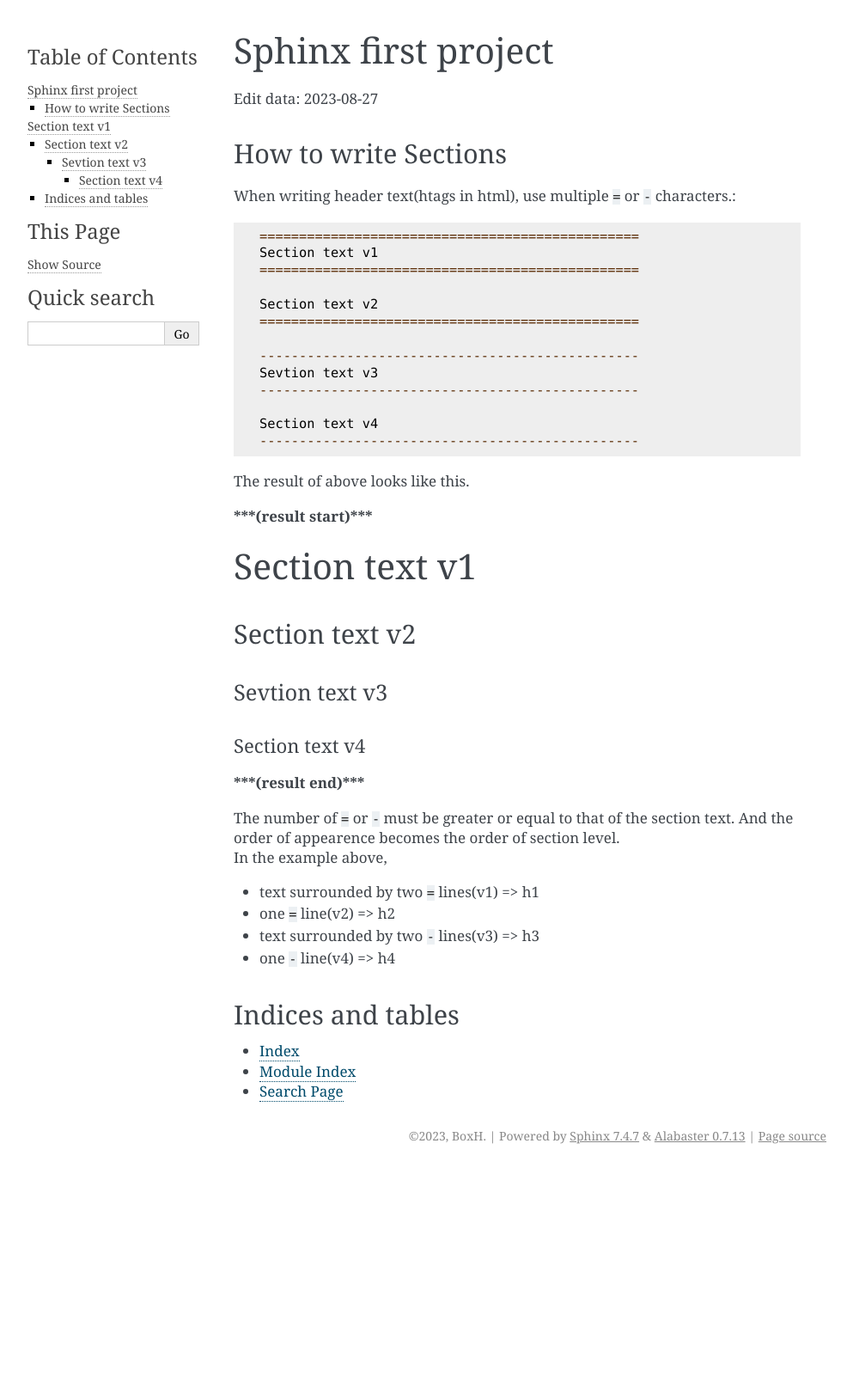
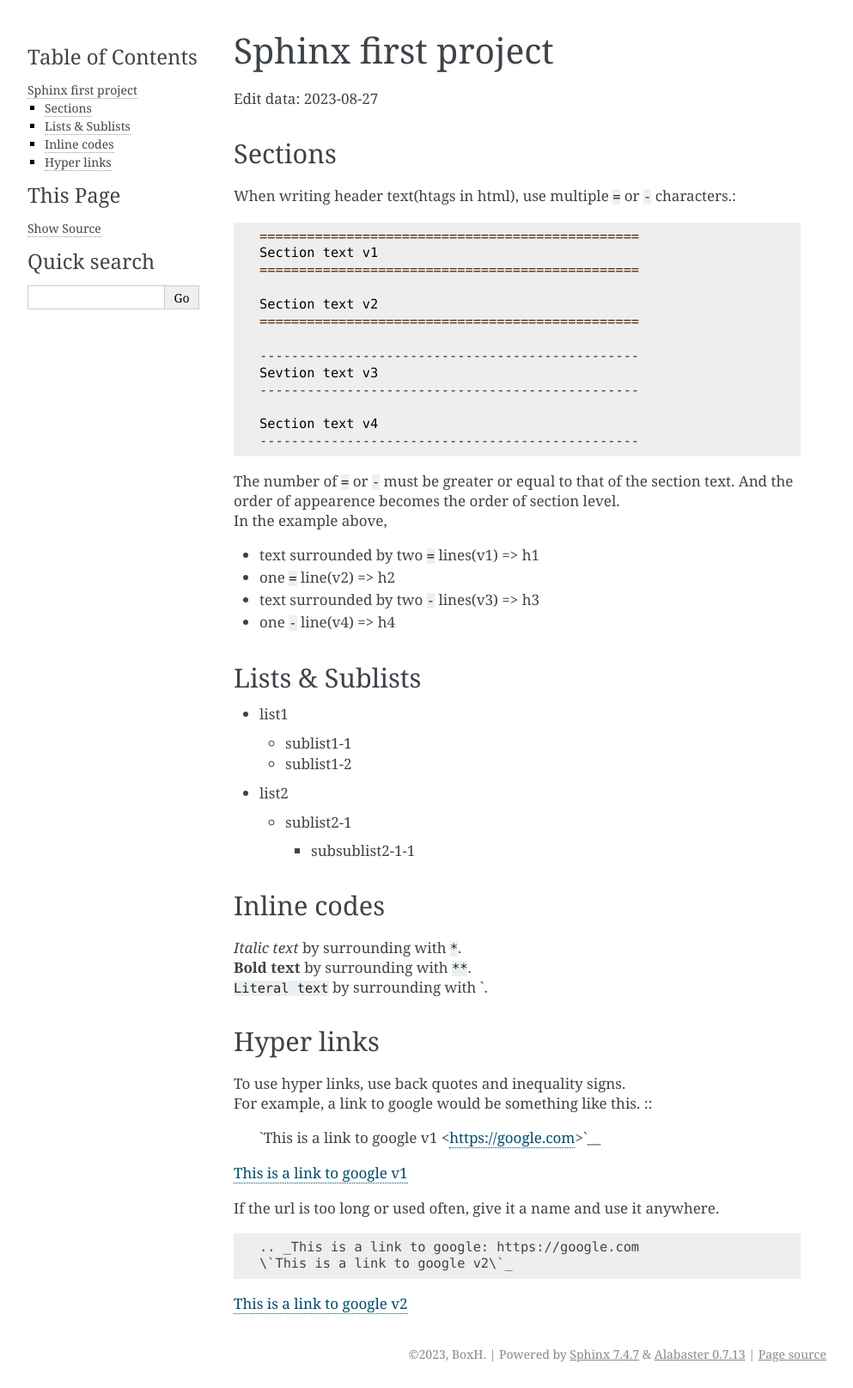
Before and after one commit to GormSH/sphinx-prac, a Sphinx documentation site: the page built from minutes/source/index.rst, in a window 1280 px wide. Shown: the whole page at 86% size, without its empty margins (148-1141 px from the left). Built offline with Sphinx 7.4.7, drawn with Linux system fonts in a browser that asks for light colours; before the commit the page ends 1361 px from its top, so only the background shows below that.

Commit message:
update: ch3

```diff
--- a/minutes/source/index.rst
+++ b/minutes/source/index.rst
@@ -13,7 +13,7 @@ Edit data: 2023-08-27
    :maxdepth: 2
    :caption: Contents:
 
-How to write Sections
+Sections
 ================================================
 
 When writing header text(htags in html), use multiple ``=`` or ``-`` characters.::
@@ -32,26 +32,6 @@ When writing header text(htags in html), use multiple ``=`` or ``-`` characters.
    Section text v4
    ------------------------------------------------
 
-The result of above looks like this.
-
-*****(result start)*****
-
-================================================
-Section text v1
-================================================
-
-Section text v2
-================================================
-
-------------------------------------------------
-Sevtion text v3
-------------------------------------------------
-
-Section text v4
-------------------------------------------------
-
-*****(result end)*****
-
 | The number of ``=`` or ``-`` must be greater or equal to that of the section text.
   And the order of appearence becomes the order of section level.
 | In the example above,
@@ -61,9 +41,44 @@ Section text v4
 * text surrounded by two ``-`` lines(v3) => h3
 * one ``-`` line(v4) => h4
 
-Indices and tables
-==================
+Lists & Sublists
+================================================
 
-* :ref:`genindex`
-* :ref:`modindex`
-* :ref:`search`
+.. list and sublist
+
+* list1
+
+  * sublist1-1
+  * sublist1-2
+
+* list2
+
+  * sublist2-1
+
+    * subsublist2-1-1
+
+Inline codes
+================================================
+
+| *Italic text* by surrounding with ``*``.
+| **Bold text** by surrounding with ``**``.
+| ``Literal text`` by surrounding with \`.
+
+Hyper links
+================================================
+
+| To use hyper links, use back quotes and inequality signs.
+| For example, a link to google would be something like this. ::
+
+  \`This is a link to google v1 <https://google.com>\`__
+
+`This is a link to google v1 <https://google.com>`__
+
+If the url is too long or used often, give it a name and use it anywhere. ::
+
+  .. _This is a link to google: https://google.com
+  \`This is a link to google v2\`_
+
+`This is a link to google v2`_
+
+.. _This is a link to google v2: https://google.com
```
